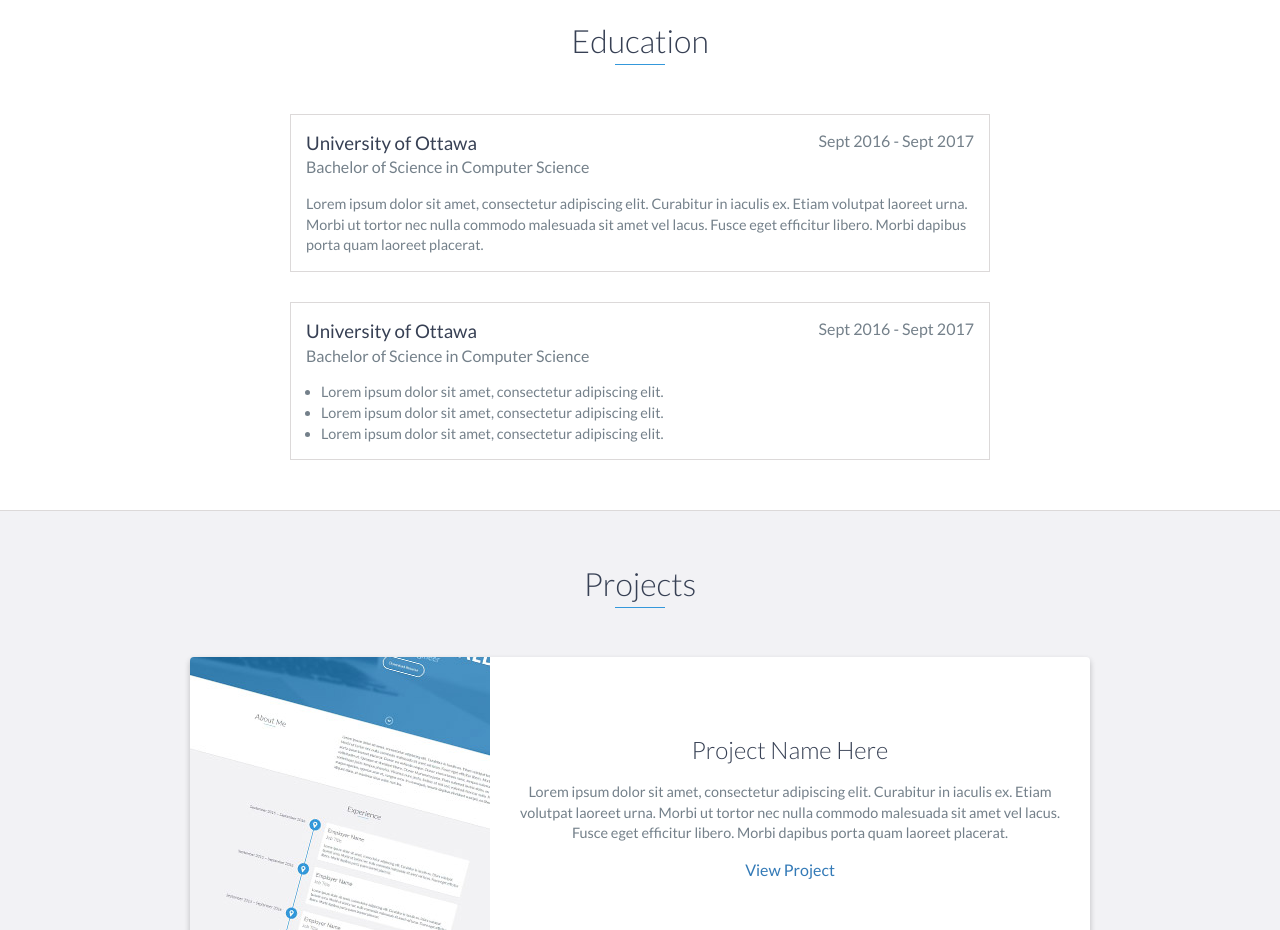
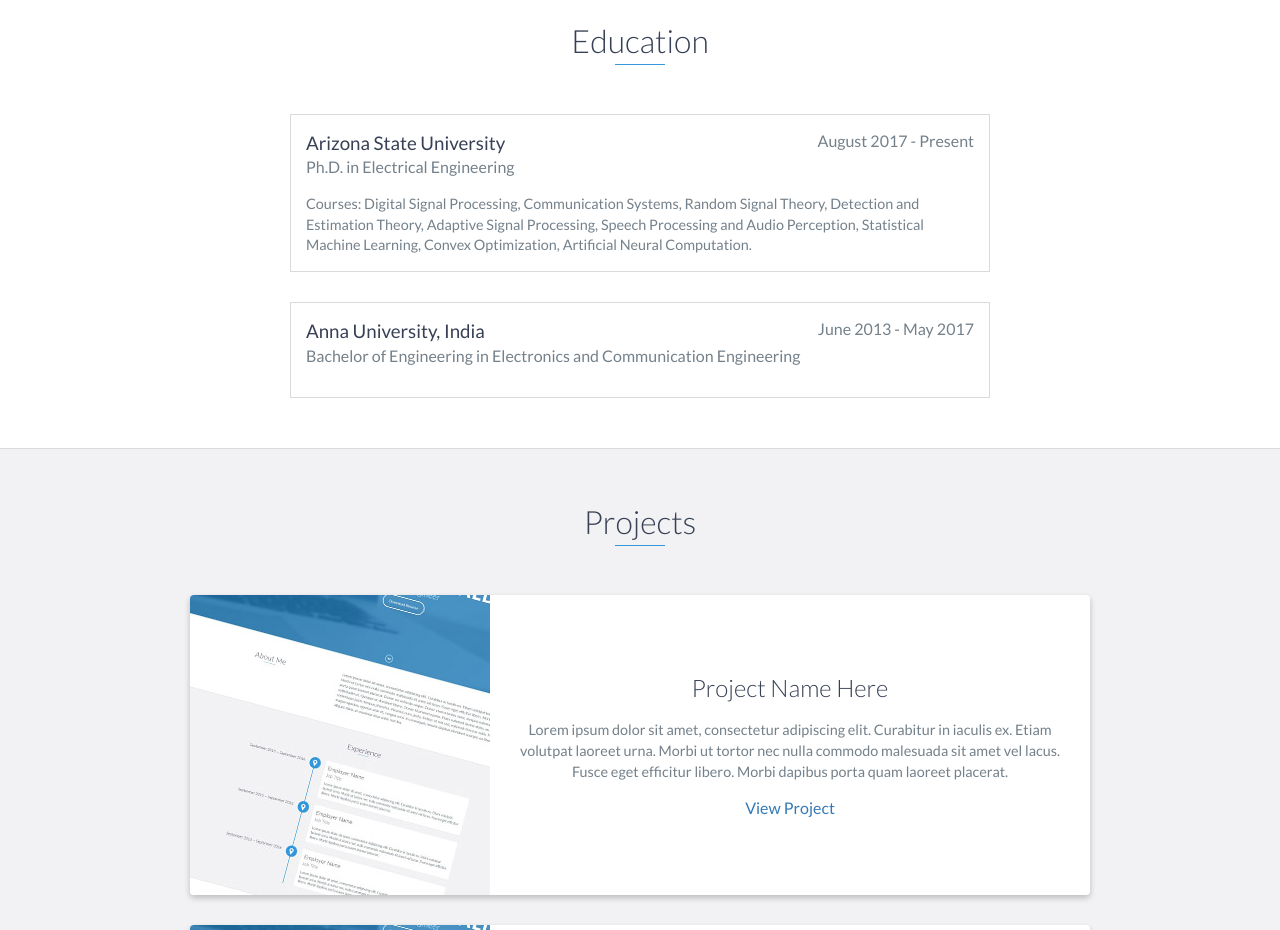
Before and after one commit to vivsivaraman/vivsivaraman.github.io, a website: page index.html in a window 1280 px wide. Shown: the part 2480-3410 px from the top of the page. Drawn offline with nearby package versions, Linux system fonts and the light colour scheme.

Commit message:
Update index.html

```diff
--- a/index.html
+++ b/index.html
@@ -138,30 +138,21 @@
     <div id="education">
         <h2 class="heading">Education</h2>
         <div class="education-block">
-            <h3>University of Ottawa</h3>
-            <span class="education-date">Sept 2016 - Sept 2017</span>
-            <h4>Bachelor of Science in Computer Science</h4>
+            <h3>Arizona State University</h3>
+            <span class="education-date">August 2017 - Present</span>
+            <h4>Ph.D. in Electrical Engineering</h4>
             <p>
-                Lorem ipsum dolor sit amet, consectetur adipiscing elit. Curabitur in iaculis ex. Etiam volutpat laoreet urna. Morbi ut tortor nec nulla commodo malesuada sit amet vel lacus. Fusce eget efficitur libero. Morbi dapibus porta quam laoreet placerat.
+                Courses: Digital Signal Processing, Communication Systems, Random Signal Theory, Detection and Estimation Theory,
+                Adaptive Signal Processing, Speech Processing and Audio Perception, Statistical Machine Learning, Convex Optimization, Artificial Neural Computation.
             </p>
         </div>
         <!-- End .education-block -->
 
         <div class="education-block">
-            <h3>University of Ottawa</h3>
-            <span class="education-date">Sept 2016 - Sept 2017</span>
-            <h4>Bachelor of Science in Computer Science</h4>
-            <ul>
-                <li>
-                    Lorem ipsum dolor sit amet, consectetur adipiscing elit.
-                </li>
-                <li>
-                    Lorem ipsum dolor sit amet, consectetur adipiscing elit.
-                </li>
-                <li>
-                    Lorem ipsum dolor sit amet, consectetur adipiscing elit.
-                </li>
-            </ul>
+            <h3>Anna University, India</h3>
+            <span class="education-date">June 2013 - May 2017</span>
+            <h4>Bachelor of Engineering in Electronics and Communication Engineering</h4>
+
         </div>
         <!-- End .education-block -->
     </div>
```
